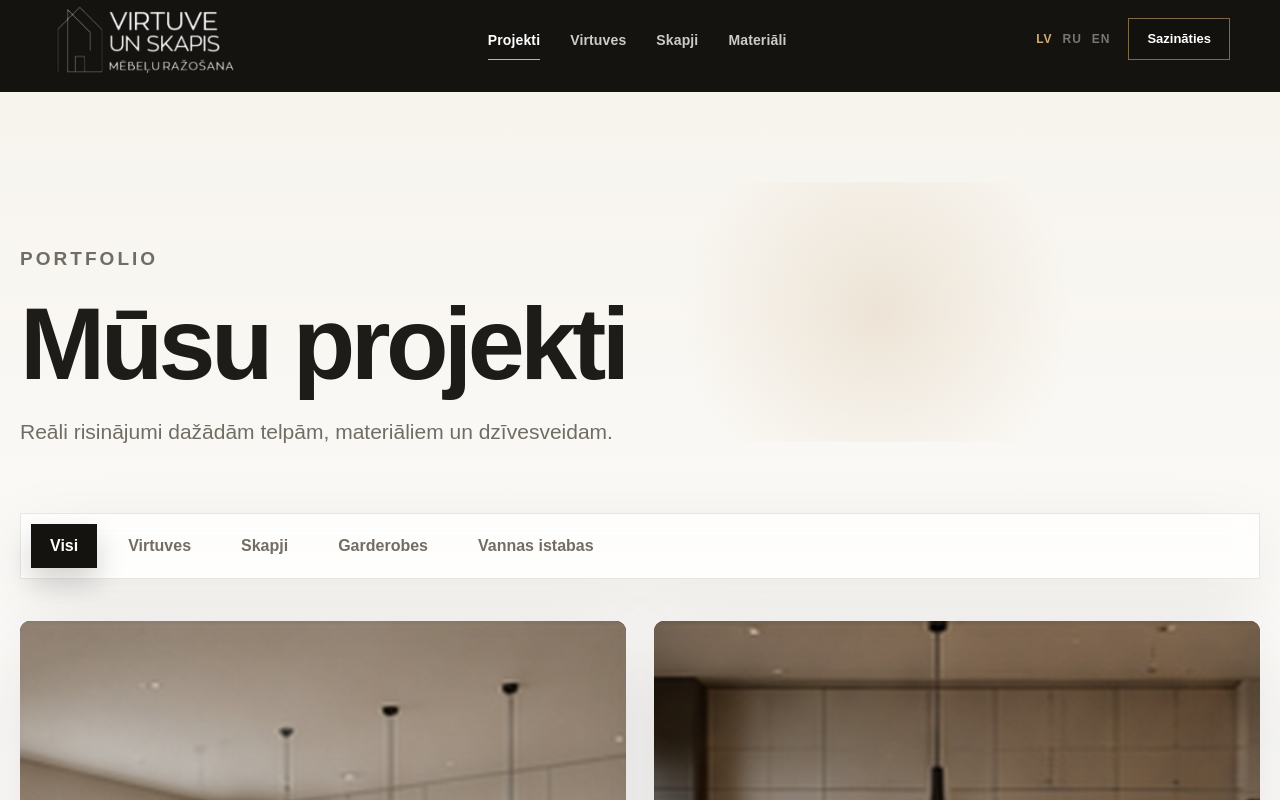
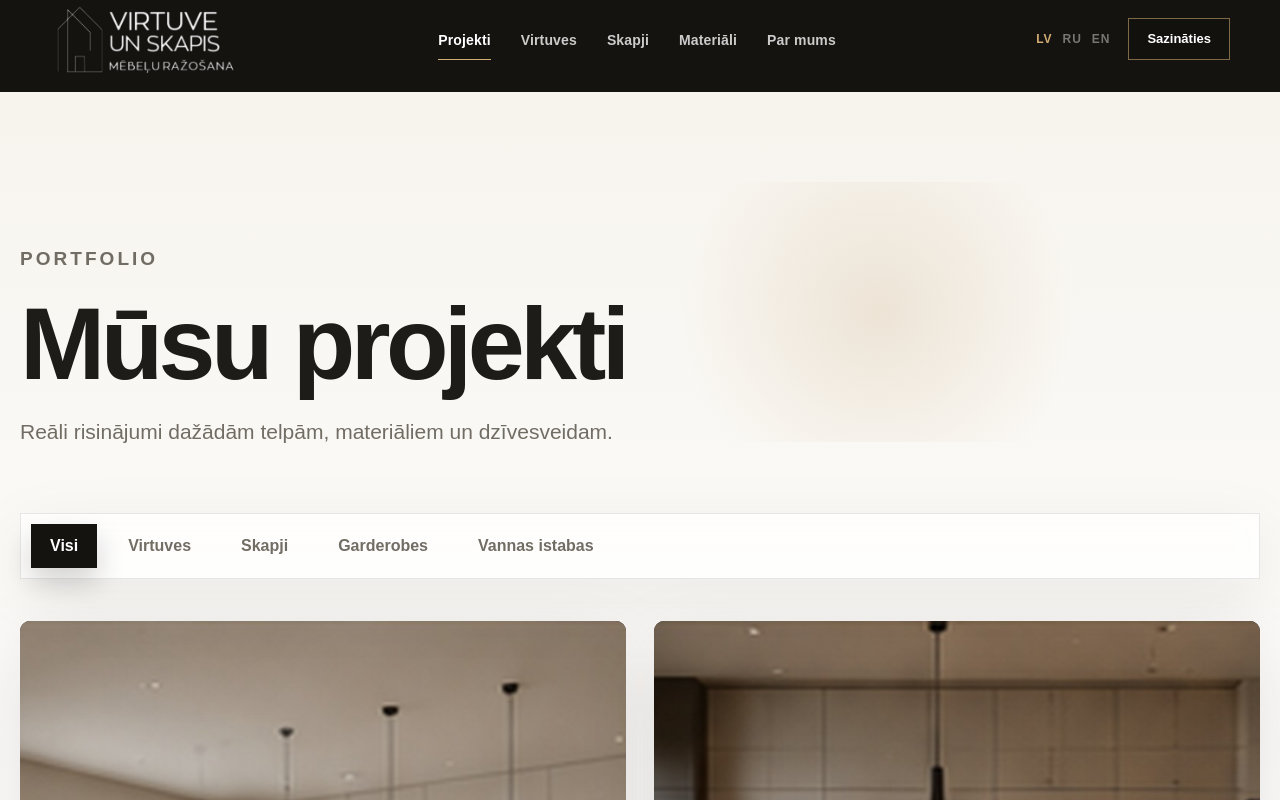
Before and after one commit to SergeyJak/virtuveunskapis, a Next.js app: page /portfolio in a window 1280 px wide. Shown: the top 800 px of the page. Built offline with nearby package versions, Linux system fonts and the light colour scheme.

Commit message:
feat: expose about section in navigation

```diff
--- a/components/Header.tsx
+++ b/components/Header.tsx
@@ -10,9 +10,7 @@ import styles from './Header.module.css'
 export function Header() {
   const [open, setOpen] = useState(false)
   const pathname = usePathname()
-  const headerNavigation = navigation.filter(
-    (item) => item.href !== '/contacts' && item.href !== '/#about'
-  )
+  const headerNavigation = navigation.filter((item) => item.href !== '/contacts')
 
   useEffect(() => {
     if (!open) return
```
